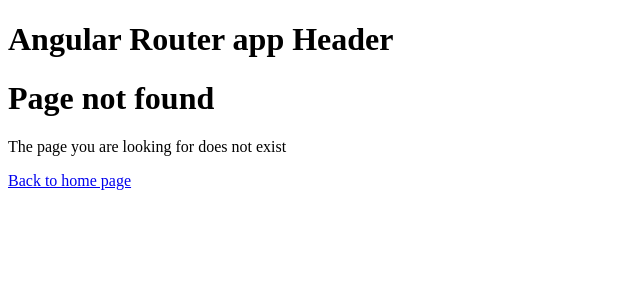
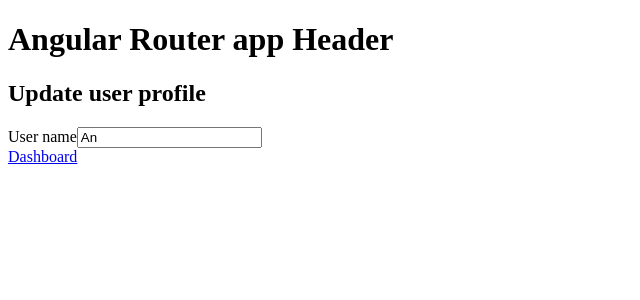
Before and after one commit to AnPham112/angular-features, an Angular app in the folder angular-routing/: page /user-profile in a window 1280 px wide. Before the commit this address had no page. Shown: the top 300 px of the page, without its empty margins (0-640 px from the left). Built offline with nearby package versions, Linux system fonts and the light colour scheme.

Commit message:
canDeactivate

```diff
--- a/angular-routing/src/app/app.routes.ts
+++ b/angular-routing/src/app/app.routes.ts
@@ -12,6 +12,7 @@ import { ItemsComponent } from './components/items/items.component';
 import { NotFoundComponent } from './components/not-found/not-found.component';
 import { UserComponent } from './components/user/user.component';
 import { hasPermissionGuard } from '../guards/hasPermission.guard';
+import { canDeactivateUserProfile } from '../guards/deactivate.guard';
 
 // title do not change when navigate to other pages without title
 // const resolvesChildATitle = () => {
@@ -72,6 +73,14 @@ export const routes: Routes = [
       ),
     canActivate: [authGuard],
   },
+  {
+    path: 'user-profile',
+    loadComponent: () =>
+      import('./components/user-profile/user-profile.component').then(
+        ({ UserProfileComponent }) => UserProfileComponent
+      ),
+    canDeactivate: [canDeactivateUserProfile],
+  },
   { path: 'hero', component: HeroListComponent },
   { path: 'herodetail', component: HeroDetailComponent },
   { path: 'user/:userId', component: UserComponent },
--- /dev/null
+++ b/angular-routing/src/app/components/user-profile/user-profile.component.html
@@ -0,0 +1,9 @@
+<h2>Update user profile</h2>
+<div>
+  <label>User name</label>
+  <input type="text" [ngModel]="username" (input)="onChange($event)" />
+</div>
+
+<div>
+  <a [routerLink]="['/dashboard']" routerLinkActive="router-link-active">Dashboard</a>
+</div>
--- /dev/null
+++ b/angular-routing/src/app/components/user-profile/user-profile.component.ts
@@ -0,0 +1,27 @@
+import { Component } from '@angular/core';
+import { FormsModule } from '@angular/forms';
+import { RouterLink, RouterLinkActive } from '@angular/router';
+
+@Component({
+  selector: 'app-user-profile',
+  standalone: true,
+  imports: [FormsModule, RouterLink, RouterLinkActive],
+  templateUrl: './user-profile.component.html',
+  styleUrl: './user-profile.component.css',
+})
+export class UserProfileComponent implements ICanDeactivate {
+  username = 'An';
+  dirty = false;
+
+  onChange(event: Event) {
+    this.dirty = true;
+  }
+
+  canDeactivate(): boolean {
+    return !this.dirty;
+  }
+}
+
+export interface ICanDeactivate {
+  canDeactivate(): boolean;
+}
--- /dev/null
+++ b/angular-routing/src/guards/deactivate.guard.ts
@@ -0,0 +1,10 @@
+import { CanDeactivateFn } from '@angular/router';
+import { ICanDeactivate } from '../app/components/user-profile/user-profile.component';
+
+export const canDeactivateUserProfile: CanDeactivateFn<ICanDeactivate> = (
+  component
+) => {
+  return component.canDeactivate()
+    ? true
+    : confirm('Changes will be lost. Are you sure?');
+};
```
Also changed, not shown: angular-routing/src/app/components/user-profile/user-profile.component.css (added), 1 other file (tests, documents, lock files or other folders).
